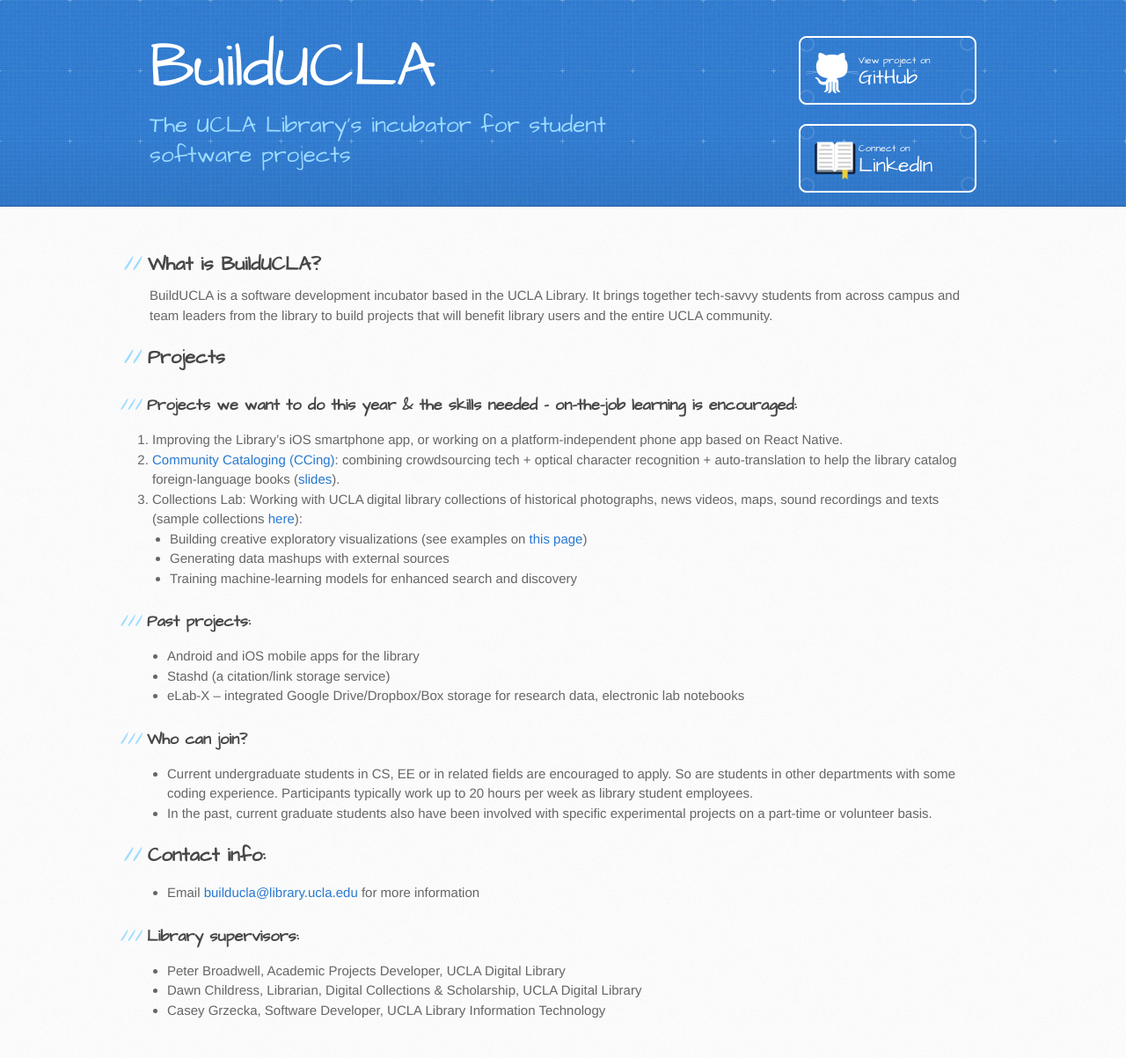
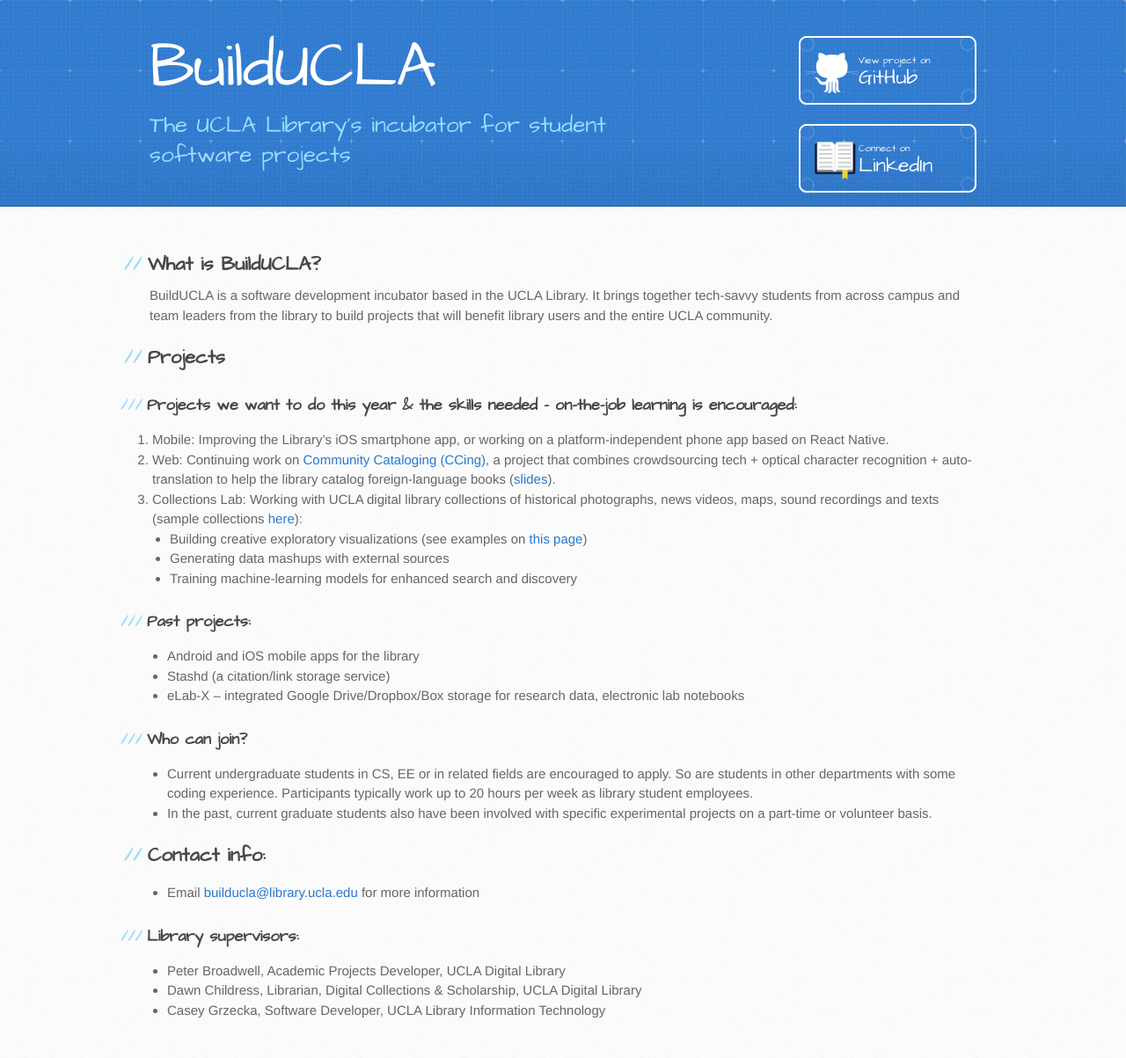
Before and after one commit to UCLALibrary/BuildUCLA, a Jekyll site: the page built from docs/index.md, in a window 1280 px wide. Shown: the whole page at 88% size. Built offline with Jekyll 4.4.1, drawn with Linux system fonts in a browser that asks for light colours.

Commit message:
Update index.md

```diff
--- a/docs/index.md
+++ b/docs/index.md
@@ -11,8 +11,8 @@ BuildUCLA is a software development incubator based in the UCLA Library. It brin
 ## Projects
 ### Projects we want to do this year & the skills needed -- on-the-job learning is encouraged:
 
-1. Improving the Library's iOS smartphone app, or working on a platform-independent phone app based on React Native.
-1. <a href="http://ec2-54-173-153-28.compute-1.amazonaws.com:8000/#/">Community Cataloging (CCing)</a>: combining crowdsourcing tech + optical character recognition + auto-translation to help the library catalog foreign-language books (<a href="https://docs.google.com/presentation/d/1pGWDBy5ff5xHdb0Ys462BXRf0IjP2zNrlt4sBfYiAvw/edit?usp=sharing">slides</a>).
+1. Mobile: Improving the Library's iOS smartphone app, or working on a platform-independent phone app based on React Native.
+1. Web: Continuing work on <a href="http://ec2-54-173-153-28.compute-1.amazonaws.com:8000/#/">Community Cataloging (CCing)</a>, a project that combines crowdsourcing tech + optical character recognition + auto-translation to help the library catalog foreign-language books (<a href="https://docs.google.com/presentation/d/1pGWDBy5ff5xHdb0Ys462BXRf0IjP2zNrlt4sBfYiAvw/edit?usp=sharing">slides</a>).
 1. Collections Lab: Working with UCLA digital library collections of historical photographs, news videos, maps, sound recordings and texts (sample collections <a href="https://collectionslab.github.io/collections/">here</a>):
     * Building creative exploratory visualizations (see examples on <a href="https://collectionslab.github.io/experiments/">this page</a>)
     * Generating data mashups with external sources
```
